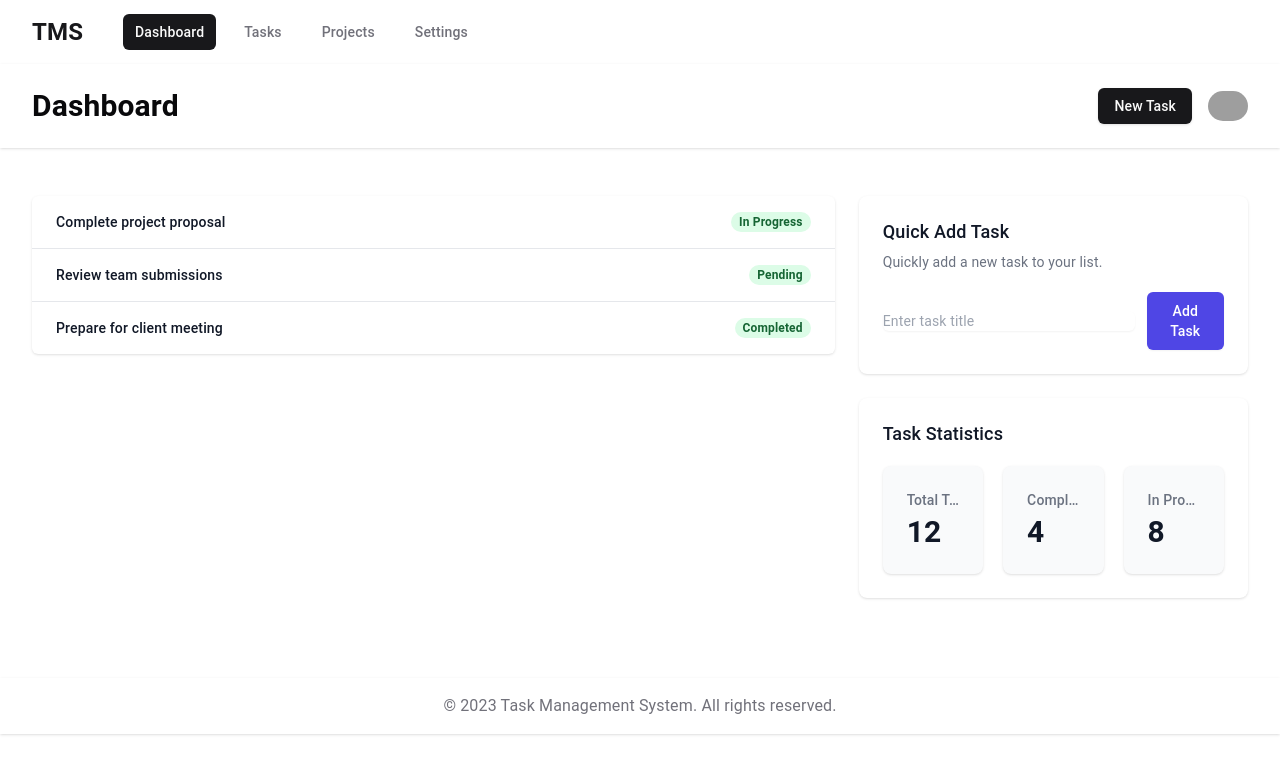
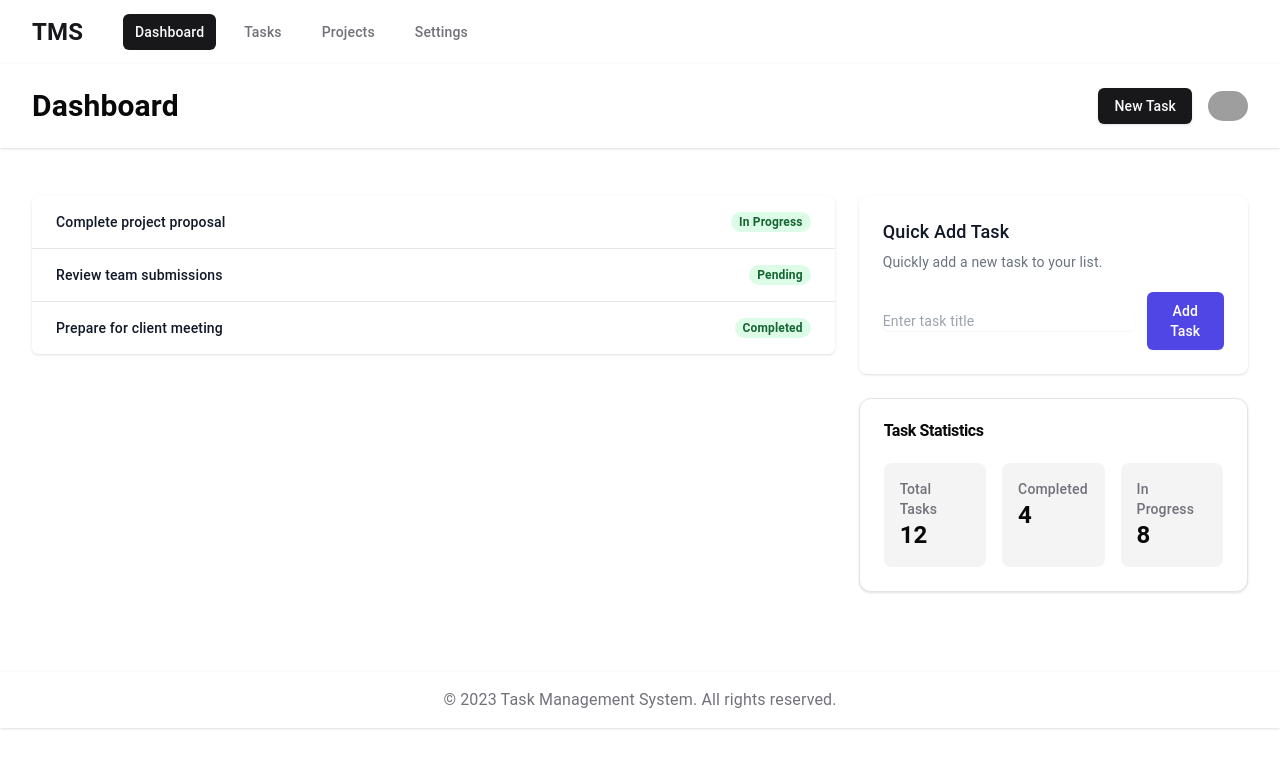
Before and after one commit to kiarashjv/task-management-system, a Next.js app in the folder task-managment-frontend/: page /dashboard in a window 1280 px wide. Shown: the top 774 px of the page. Built offline with nearby package versions, Linux system fonts and the light colour scheme; no server answers; grey boxes are pictures that could not be loaded.

Commit message:
feat: DashboardStats.tsx updated - design changed to shadcn elements

```diff
--- a/task-managment-frontend/src/app/dashboard/components/DashboardStats.tsx
+++ b/task-managment-frontend/src/app/dashboard/components/DashboardStats.tsx
@@ -1,4 +1,5 @@
 import React from 'react';
+import { Card, CardContent, CardHeader, CardTitle } from '@/components/ui/card';
 
 const DashboardStats = () => {
   // Placeholder stats data
@@ -9,28 +10,23 @@ const DashboardStats = () => {
   ];
 
   return (
-    <div className="bg-white dark:bg-gray-800 shadow sm:rounded-lg">
-      <div className="px-4 py-5 sm:p-6">
-        <h3 className="text-lg leading-6 font-medium text-gray-900 dark:text-white">
-          Task Statistics
-        </h3>
-        <dl className="mt-5 grid grid-cols-1 gap-5 sm:grid-cols-3">
+    <Card>
+      <CardHeader>
+        <CardTitle>Task Statistics</CardTitle>
+      </CardHeader>
+      <CardContent>
+        <div className="grid grid-cols-1 gap-4 sm:grid-cols-3">
           {stats.map((item) => (
-            <div
-              key={item.name}
-              className="px-4 py-5 bg-gray-50 dark:bg-gray-700 shadow rounded-lg overflow-hidden sm:p-6"
-            >
-              <dt className="text-sm font-medium text-gray-500 dark:text-gray-400 truncate">
+            <div key={item.name} className="bg-muted p-4 rounded-lg">
+              <p className="text-sm font-medium text-muted-foreground">
                 {item.name}
-              </dt>
-              <dd className="mt-1 text-3xl font-semibold text-gray-900 dark:text-white">
-                {item.stat}
-              </dd>
+              </p>
+              <p className="text-2xl font-bold">{item.stat}</p>
             </div>
           ))}
-        </dl>
-      </div>
-    </div>
+        </div>
+      </CardContent>
+    </Card>
   );
 };
 
```
